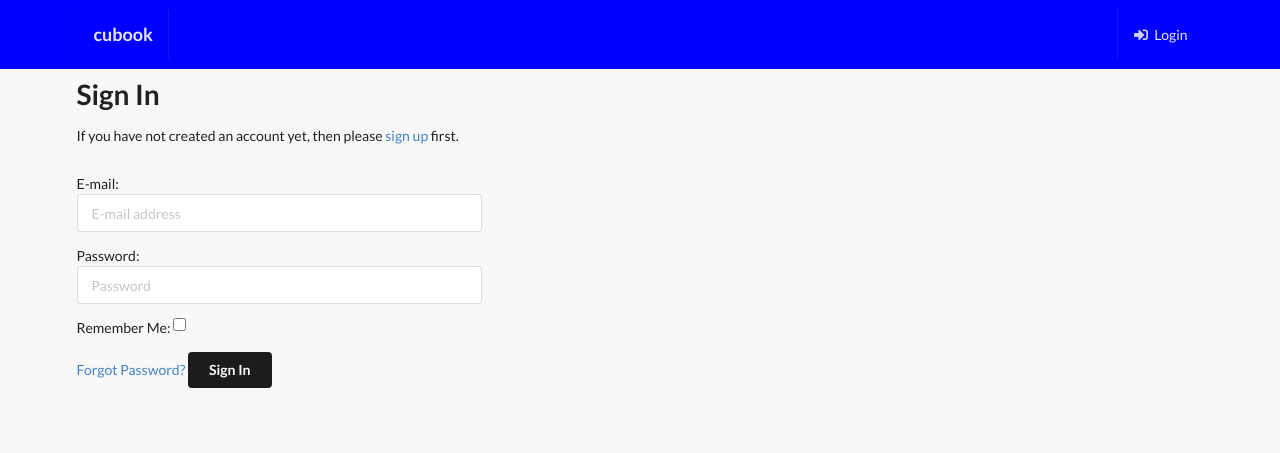
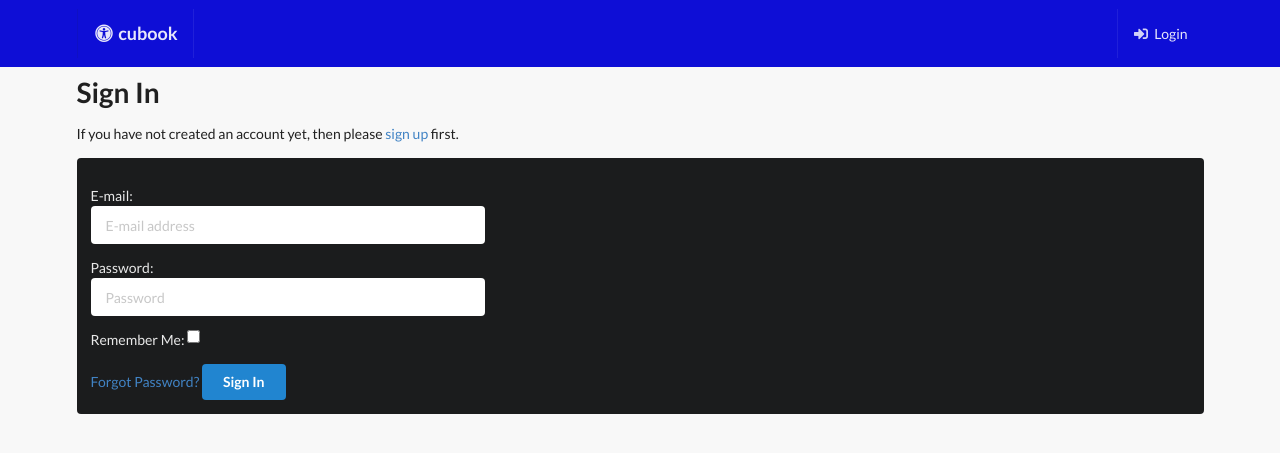
Before and after one commit to Nitin2806/cubook, a Django app: page /accounts/login/ in a window 1280 px wide. Shown: the top 453 px of the page. Run offline with Django 4.2, Linux system fonts and the light colour scheme; some libraries are stand-ins or nearby versions.

Commit message:
Updated navbar icons

```diff
--- a/static_project/style.css
+++ b/static_project/style.css
@@ -4,11 +4,11 @@ body {
 
 .nav {
     border-radius: 0px !important;
-    padding: 10px 0 10px 0 !important;
-    background-color: #0000ff !important;
+    padding: 9px 0 9px 0 !important;
+    background-color: #0e0ed6 !important;
 }
 .nav a:hover{
-    background-color: #2f2fff !important;
+    background-color: #0404ec !important;
 }
 
 
--- a/templates/account/login.html
+++ b/templates/account/login.html
@@ -35,6 +35,8 @@ for a {{ site_name }} account and sign in below:{% endblocktrans %}</p>
 <p>{% blocktrans %}If you have not created an account yet, then please
 <a href="{{ signup_url }}">sign up</a> first.{% endblocktrans %}</p>
 {% endif %}
+<div class="ui inverted segment">
+<div class="ui inverted form">
 <div class="ui grid">
 <div class="six wide column">
 <form class="login ui form" method="POST" action="{% url 'account_login' %}">
@@ -44,8 +46,10 @@ for a {{ site_name }} account and sign in below:{% endblocktrans %}</p>
   <input type="hidden" name="{{ redirect_field_name }}" value="{{ redirect_field_value }}" />
   {% endif %}
   <a class="button secondaryAction" href="{% url 'account_reset_password' %}">{% trans "Forgot Password?" %}</a>
-  <button class="ui button secondary" type="submit">{% trans "Sign In" %}</button>
+  <button class="ui primary button" type="submit">{% trans "Sign In" %}</button>
 </form>
 </div>
 </div>
+</div>
+</div>
 {% endblock %}
--- a/templates/main/navbar.html
+++ b/templates/main/navbar.html
@@ -8,7 +8,7 @@
 <div class="ui inverted menu nav mb-7">
     <div class="ui container">
       <a href="{{path_to_posts}}" class="{% if request.path == path_to_posts %}  {% endif %}item">
-          <h3>cubook</h3>
+          <h3><i class="universal access icon"></i>cubook</h3>
       </a>
       {% if request.user.is_authenticated %}
       <a href="{{path_to_profile}}" class="{% if request.path == path_to_profile %} active {% endif %}item">
@@ -30,10 +30,10 @@
                          <i class="users icon"></i> Add Friends
                       </a>
                       <a href="{{path_to_invites}}" class="{% if request.path == path_to_invites %} active {% endif %}item">
-                          Send Requests
+                         <i class="user icon"></i> Send Requests
                       </a>
                       <a href="{{ path_to_my_invites}}" class="{% if request.path == path_to_my_invites %} active {% endif %}item">
-                          Friend Requests &nbsp; <div class="ui purple horizontal label">{{invites_num}}</div>
+                          <i class="user plus icon"></i>Friend Requests &nbsp; <div class="ui purple horizontal label">{{invites_num}}</div>
                       </a>
                   </div>
                </div>
```
Also changed, not shown: db.sqlite3.
